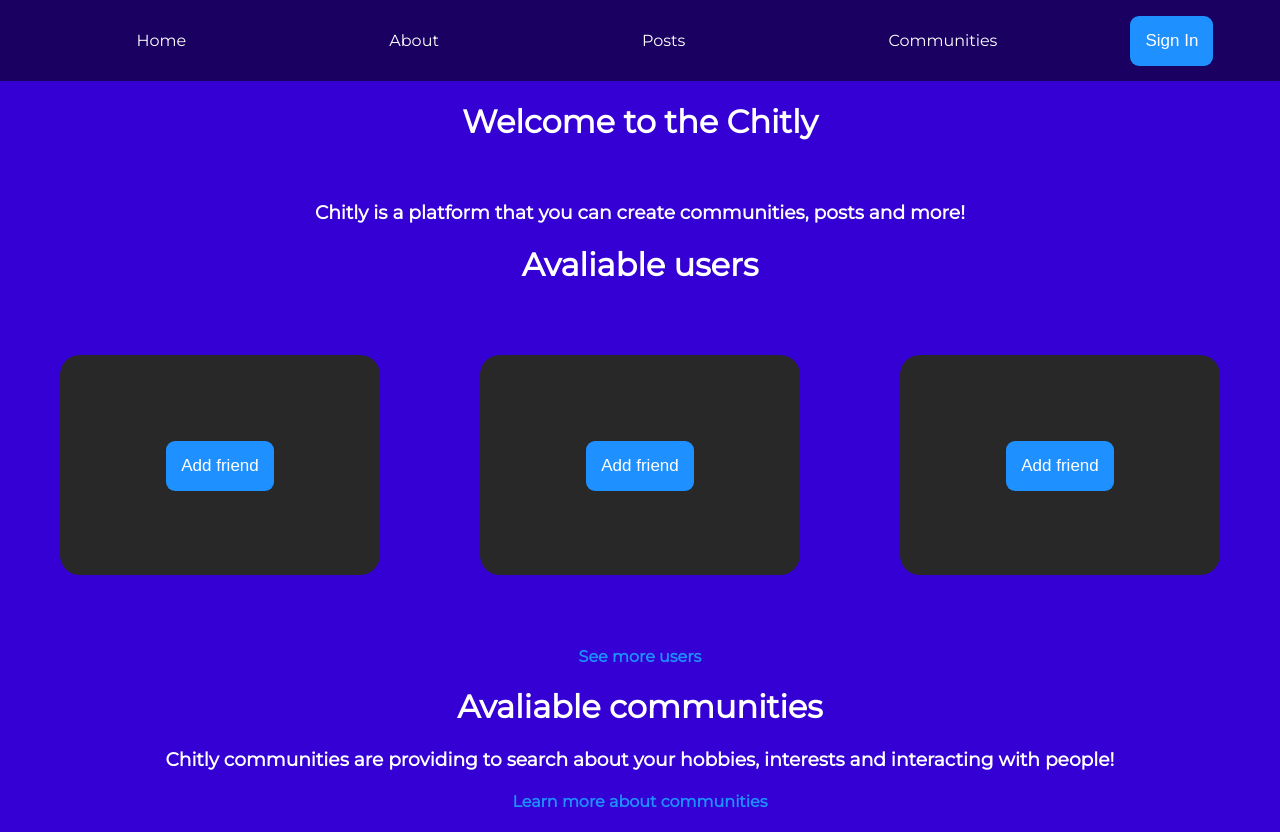
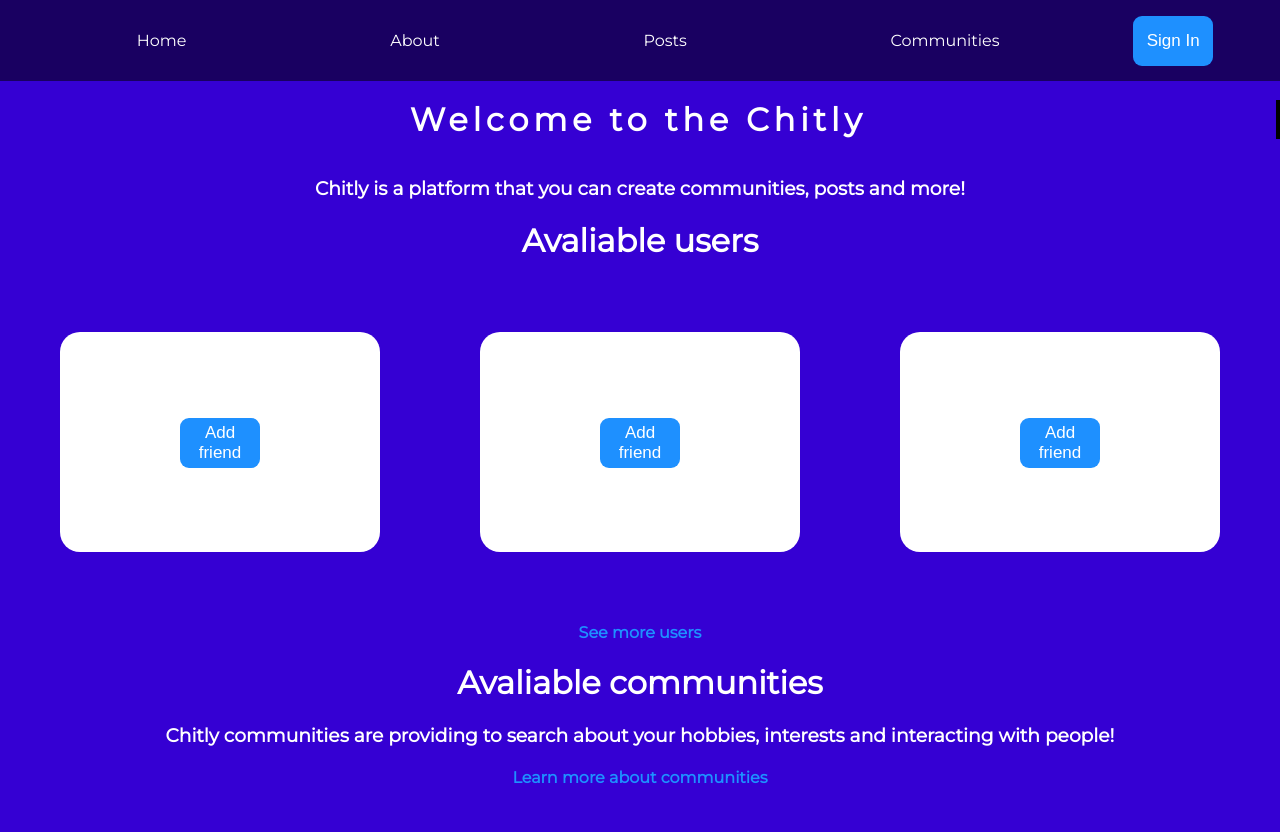
Before and after one commit to tuncayofficial/chitly, a React (Create React App) app: page / in a window 1280 px wide. After the commit the page ends 808 px from the top, so only its background shows below. Built offline with nearby package versions, Linux system fonts and the light colour scheme; no server answers.

Commit message:
Added typewriter

```diff
--- a/src/App.js
+++ b/src/App.js
@@ -22,8 +22,6 @@ import auth from "./tools/firebase"
 import { useEffect, useRef } from "react"
 import { useAuthState } from 'react-firebase-hooks/auth';
 
-
-
 function App() {
 const [user] = useAuthState(auth)
 let isAuth = localStorage.getItem("logged")
@@ -36,7 +34,7 @@ const sendUser = async() => {
 
 useEffect(() => {
 sendUser()
-}, [sendUser])
+}, [])
 
 
   return (
--- a/src/components/CommunityCard.js
+++ b/src/components/CommunityCard.js
@@ -5,6 +5,7 @@ import 'firebase/firestore';
 import 'firebase/auth';
 import { useAuthState } from 'react-firebase-hooks/auth';
 import { useCollectionData } from 'react-firebase-hooks/firestore';
+import Button from '@material-ui/core/Button';
 
 function CommunityCard(props){
    const [communities, setCommunities] = useState([])
@@ -93,7 +94,7 @@ function CommunityCard(props){
                       <span className="id">Community ID : {community._id}</span>
                       <span className="members">Member count : {community.members.length}</span>
                    </div>
-                   {localStorage.getItem(community.name) ?  (<button onClick={() => handleQuit(community.name, user, axios)}>Quit</button>) : (<button onClick={() => handleJoin(community.name, user, axios)}>Join</button>)  }
+                   {localStorage.getItem(community.name) ?  (<button  onClick={() => handleQuit(community.name, user, axios)}>Quit</button>) : (<button onClick={() => handleJoin(community.name, user, axios)}>Join</button>)  }
                    </div>
                )
            })}
--- a/src/components/Pages/Landing.js
+++ b/src/components/Pages/Landing.js
@@ -2,17 +2,21 @@ import Card from "../Card"
 import CommunityInfo from "../CommunityInfo"
 import { useState, useContext } from "react"
 import AuthProvider from "../context/AuthContext"
+import "../styles/typewriter.css"
 
 function Landing(){
 
     return(
         <div align = "center">
         <div align = "center">
-            <h1>Welcome to the Chitly</h1><br />
+          <br />
+            <div>
+                <h1 className="typewriter">Welcome to the Chitly</h1><br />
+            </div>
             <h3>Chitly is a platform that you can create communities, posts and more!</h3>
             <h1>Avaliable users</h1>
              <Card />
-             <a style = {{ color : "dodgerBlue", padding : "0",  }} href = "/communities"><h4>See more users</h4></a>
+             <a style = {{ color : "dodgerBlue", padding : "0",  }} href = "/users"><h4>See more users</h4></a>
         </div>
         <div align = "center">
            <h1>Avaliable communities</h1>
--- /dev/null
+++ b/src/components/styles/typewriter.css
@@ -0,0 +1,22 @@
+.typewriter {
+    overflow: hidden; /* Ensures the content is not revealed until the animation */
+    border-right: .15em solid black; /* The typwriter cursor */
+    white-space: nowrap; /* Keeps the content on a single line */
+    margin: 0 auto; /* Gives that scrolling effect as the typing happens */
+    letter-spacing: .15em; /* Adjust as needed */
+    animation:
+      typing 3.5s steps(40, end),
+      blink-caret .75s step-start infinite;
+  }
+
+  /* The typing effect */
+  @keyframes typing {
+    from { width: 0 }
+    to { width: 50% }
+  }
+
+  /* The typewriter cursor effect */
+  @keyframes blink-caret {
+    from, to { border-color: transparent }
+    50% { border-color: black; }
+  }
--- a/src/index.css
+++ b/src/index.css
@@ -55,7 +55,8 @@ body {
 }
 
  button {
-  padding : 15px;
+  width : 80px;
+  height : 50px;
   border : none;
   transition: 100ms all;
   background : dodgerblue;
@@ -88,14 +89,14 @@ button:active {
   height: 200px;
   display : inline-block;
   text-align: center;
-  background-color: #282828;
+  background-color: white;
+  color : black;
 }
 
 .card:hover {
  /* position: relative;
   bottom : 10px; */
   transform: scale(1.05);
-  color : white;
 }
 
 a {
@@ -138,16 +139,20 @@ input:focus {
 .community-card {
    width : 400px;
    height: 400px;
-   background-color: black;
+   background-color: white;
+   color : black;
    padding: 15px;
    display: flex;
    flex-direction: column;
    justify-content: center;
    align-items: center;
-   border: 2px solid black;
    border-radius: 20px;
    margin: auto 10px;
    margin-top : 10px;
+}
+
+.community-card span {
+  margin-bottom : 5px;
 }
 
 .community-container {
@@ -155,6 +160,9 @@ input:focus {
   flex-direction: row;
   align-items: center;
   justify-content: center;
+  max-width: 700px;
+  max-height: 700px;
+  flex-wrap: wrap;
 }
 
 .info {
@@ -168,10 +176,7 @@ input:focus {
   margin-top : 8px;
 }
 
-.community-container {
-   max-width: 700px;
-   max-height: 700px;
-}
+
 
 @media only screen and (max-width: 600px) {
   body {
```
Also changed, not shown: 1 other file (tests, documents, lock files or other folders).
